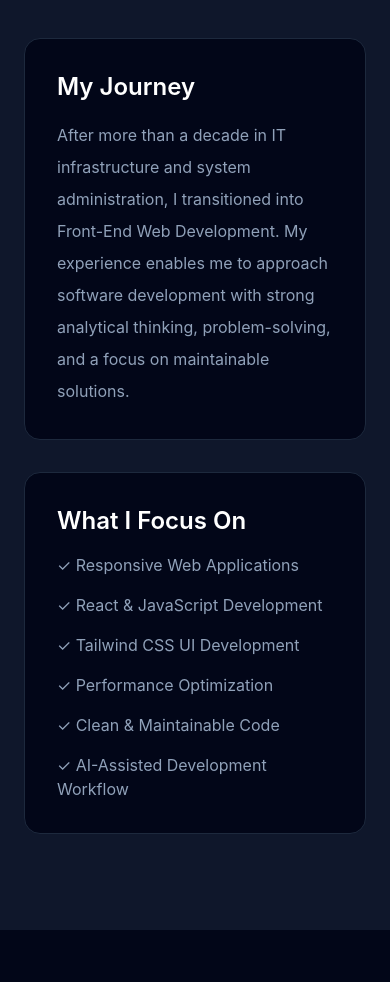
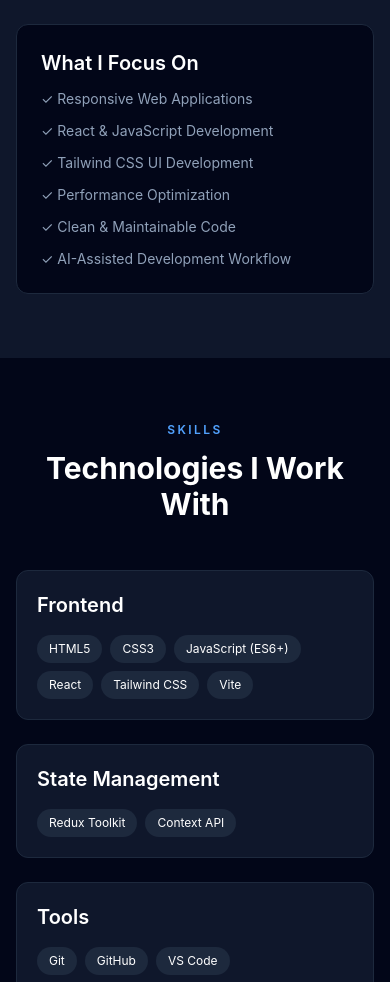
Before and after one commit to sohaib-qadir-nizamani/Portfolio, a React (Vite) app: page / in a window 390 px wide. Shown: the part 1931-2913 px from the top of the page. Built offline with nearby package versions, Linux system fonts and the light colour scheme.

Commit message:
Fix: Fix the entire application to mobile first layout

```diff
--- a/src/Components/layout/Logo.jsx
+++ b/src/Components/layout/Logo.jsx
@@ -1,18 +1,18 @@
-// import logoImg from "../../assets/images/Logo-Header-512x512.png";
 import logoImg from "../../assets/images/Logo.svg";
+
 function Logo() {
   return (
     <a
       href="/"
-      // className="flex items-center gap-2 text-xl font-bold tracking-tight text-white"
       className="interactive flex shrink-0 items-center transition duration-300 hover:opacity-90"
     >
       <img
         src={logoImg}
         alt="SQ TechWorks Logo"
-        className="h-10 w-auto transition duration-300 hover:scale-105 active:scale-105 sm:h-12 sm:max-w-none md:h-12 md:max-w-36 md:translate-x-0 lg:h-18 lg:max-w-56"
+        className="h-5 w-auto transition duration-300 hover:scale-105 active:scale-105 sm:h-10 md:h-12 lg:h-18"
       />
     </a>
   );
 }
+
 export default Logo;
--- a/src/Components/layout/Navbar.jsx
+++ b/src/Components/layout/Navbar.jsx
@@ -21,7 +21,7 @@ function Navbar() {
 
   return (
     <>
-      <Container className="flex h-24 items-center justify-between">
+      <Container className="flex h-12 items-center justify-between sm:h-14 md:h-16">
         <Logo />
 
         <NavLinks />
--- a/src/Components/sections/About.jsx
+++ b/src/Components/sections/About.jsx
@@ -1,17 +1,20 @@
 const About = () => {
   return (
-    <section id="about" className="bg-slate-900 px-6 py-24 text-white lg:px-8">
+    <section
+      id="about"
+      className="bg-slate-900 px-4 py-16 text-white sm:px-6 md:py-24 lg:px-8"
+    >
       <div className="mx-auto max-w-7xl">
-        <div className="mb-16 text-center">
-          <p className="text-sm font-semibold tracking-[0.3em] text-blue-400 uppercase">
+        <div className="mb-12 text-center sm:mb-16">
+          <p className="text-xs font-semibold tracking-[0.2em] text-blue-400 uppercase sm:text-sm sm:tracking-[0.3em]">
             About Me
           </p>
 
-          <h2 className="mt-4 text-4xl font-bold md:text-5xl">
+          <h2 className="mt-3 text-3xl font-bold sm:mt-4 sm:text-4xl md:text-5xl">
             Turning Ideas Into Modern Web Experiences
           </h2>
 
-          <p className="mx-auto mt-6 max-w-3xl text-lg leading-8 text-slate-400">
+          <p className="mx-auto mt-4 max-w-3xl text-base leading-7 text-slate-400 sm:mt-6 sm:text-lg sm:leading-8">
             I am a Front-End Web Application Developer with a strong background
             in IT and system administration. I enjoy building responsive,
             accessible, and high-performance web applications using modern
@@ -20,11 +23,13 @@ const About = () => {
           </p>
         </div>
 
-        <div className="grid gap-8 md:grid-cols-2">
-          <div className="rounded-2xl border border-slate-800 bg-slate-950 p-8 transition-all duration-300 ease-out hover:-translate-y-1 hover:scale-[1.02] hover:shadow-[0_0_24px_rgba(59,130,246,0.22)] hover:shadow-blue-500/20 active:-translate-y-1 active:scale-[1.02] active:shadow-[0_0_24px_rgba(59,130,246,0.22)] active:shadow-blue-500/20">
-            <h3 className="mb-4 text-2xl font-semibold">My Journey</h3>
+        <div className="grid gap-6 sm:gap-8 md:grid-cols-2">
+          <div className="rounded-xl border border-slate-800 bg-slate-950 p-6 transition-all duration-300 ease-out hover:-translate-y-1 hover:scale-[1.02] hover:shadow-[0_0_24px_rgba(59,130,246,0.22)] hover:shadow-blue-500/20 active:-translate-y-1 active:scale-[1.02] active:shadow-[0_0_24px_rgba(59,130,246,0.22)] active:shadow-blue-500/20 sm:rounded-2xl sm:p-8">
+            <h3 className="mb-3 text-xl font-semibold sm:mb-4 sm:text-2xl">
+              My Journey
+            </h3>
 
-            <p className="leading-8 text-slate-400">
+            <p className="text-sm leading-6 text-slate-400 sm:text-base sm:leading-8">
               After more than a decade in IT infrastructure and system
               administration, I transitioned into Front-End Web Development. My
               experience enables me to approach software development with strong
@@ -33,10 +38,12 @@ const About = () => {
             </p>
           </div>
 
-          <div className="rounded-2xl border border-slate-800 bg-slate-950 p-8 transition-all duration-300 ease-out hover:-translate-y-1 hover:scale-[1.02] hover:shadow-[0_0_24px_rgba(59,130,246,0.22)] hover:shadow-blue-500/20 active:-translate-y-1 active:scale-[1.02] active:shadow-[0_0_24px_rgba(59,130,246,0.22)] active:shadow-blue-500/20">
-            <h3 className="mb-4 text-2xl font-semibold">What I Focus On</h3>
+          <div className="rounded-xl border border-slate-800 bg-slate-950 p-6 transition-all duration-300 ease-out hover:-translate-y-1 hover:scale-[1.02] hover:shadow-[0_0_24px_rgba(59,130,246,0.22)] hover:shadow-blue-500/20 active:-translate-y-1 active:scale-[1.02] active:shadow-[0_0_24px_rgba(59,130,246,0.22)] active:shadow-blue-500/20 sm:rounded-2xl sm:p-8">
+            <h3 className="mb-3 text-xl font-semibold sm:mb-4 sm:text-2xl">
+              What I Focus On
+            </h3>
 
-            <ul className="space-y-4 text-slate-400">
+            <ul className="space-y-3 text-sm text-slate-400 sm:space-y-4 sm:text-base">
               <li>✓ Responsive Web Applications</li>
               <li>✓ React & JavaScript Development</li>
               <li>✓ Tailwind CSS UI Development</li>
--- a/src/Components/sections/Contact.jsx
+++ b/src/Components/sections/Contact.jsx
@@ -4,52 +4,50 @@ const Contact = () => {
   return (
     <section
       id="contact"
-      className="bg-slate-900 px-6 py-24 text-white lg:px-8"
+      className="bg-slate-900 px-4 py-16 text-white sm:px-6 md:py-24 lg:px-8"
     >
       <div className="mx-auto max-w-4xl text-center">
-        <p className="text-sm font-semibold tracking-[0.3em] text-blue-400 uppercase">
+        <p className="text-xs font-semibold tracking-[0.2em] text-blue-400 uppercase sm:text-sm sm:tracking-[0.3em]">
           Contact
         </p>
 
-        <h2 className="mt-4 text-4xl font-bold md:text-5xl">
+        <h2 className="mt-3 text-3xl font-bold sm:mt-4 sm:text-4xl md:text-5xl">
           Let's Work Together
         </h2>
 
-        <p className="mx-auto mt-6 max-w-2xl text-lg leading-8 text-slate-400">
+        <p className="mx-auto mt-4 max-w-2xl text-base leading-7 text-slate-400 sm:mt-6 sm:text-lg sm:leading-8">
           I'm available for freelance, contract, and remote Front-End
           Development opportunities. Feel free to reach out.
         </p>
 
-        <div className="mt-12 flex flex-wrap justify-center gap-4">
+        <div className="mt-8 flex flex-wrap justify-center gap-3 sm:mt-12 sm:gap-4 [@media(max-width:20rem)]:flex-col">
           <a
-            href="mailto:YOUR_EMAIL@gmail.com"
-            className="transitionactive:translate-y-1 rounded-xl bg-blue-600 px-7 py-3 font-semibold duration-300 hover:-translate-y-1 hover:bg-blue-700 active:bg-blue-700"
+            href="mailto:sohaib.qadir82@gmail.com"
+            className="rounded-lg bg-blue-600 px-5 py-2.5 text-sm font-semibold transition duration-300 hover:-translate-y-1 hover:bg-blue-700 active:bg-blue-700 sm:rounded-xl sm:px-7 sm:py-3 sm:text-base [@media(max-width:20rem)]:text-center"
           >
             Email Me
           </a>
 
           <a
-            // href="https://github.com/YOUR_USERNAME"
             href="https://github.com/sohaib-qadir-nizamani"
             target="_blank"
             rel="noreferrer"
-            className="rounded-xl border border-slate-700 px-7 py-3 font-semibold transition duration-300 hover:-translate-y-1 hover:border-blue-500 active:translate-y-1 active:border-blue-500"
+            className="rounded-lg border border-slate-700 px-5 py-2.5 text-sm font-semibold transition duration-300 hover:-translate-y-1 hover:border-blue-500 active:translate-y-1 active:border-blue-500 sm:rounded-xl sm:px-7 sm:py-3 sm:text-base [@media(max-width:20rem)]:text-center"
           >
             GitHub
           </a>
 
           <a
-            // href="https://linkedin.com/in/YOUR_USERNAME"
             href="https://www.linkedin.com/in/sohaib-qadir-5a9256b0/"
             target="_blank"
             rel="noreferrer"
-            className="rounded-xl border border-slate-700 px-7 py-3 font-semibold transition duration-300 hover:-translate-y-1 hover:border-blue-500 active:translate-y-1 active:border-blue-500"
+            className="rounded-lg border border-slate-700 px-5 py-2.5 text-sm font-semibold transition duration-300 hover:-translate-y-1 hover:border-blue-500 active:translate-y-1 active:border-blue-500 sm:rounded-xl sm:px-7 sm:py-3 sm:text-base [@media(max-width:20rem)]:text-center"
           >
             LinkedIn
           </a>
         </div>
 
-        <div className="mt-12 flex justify-center gap-8 text-3xl">
+        <div className="mt-8 flex justify-center gap-6 text-2xl sm:mt-12 sm:gap-8 sm:text-3xl">
           <a
             href="mailto:sohaib.qadir82@gmail.com"
             className="text-slate-400 transition hover:-translate-y-1 hover:text-blue-400 active:translate-y-1 active:text-blue-400"
--- a/src/Components/sections/Footer.jsx
+++ b/src/Components/sections/Footer.jsx
@@ -5,18 +5,20 @@ const Footer = () => {
 
   return (
     <footer className="relative border-t border-slate-800 bg-slate-950">
-      <div className="mx-auto flex max-w-7xl flex-col items-center gap-10 px-6 pt-16 pb-8">
+      <div className="mx-auto flex max-w-7xl flex-col items-center gap-6 px-4 pt-12 pb-6 sm:gap-8 sm:px-6 sm:pt-16 sm:pb-8 lg:px-8">
         {/* Branding */}
         <div className="shrink text-center">
-          <h3 className="text-2xl font-bold text-white">Sohaib Qadir</h3>
+          <h3 className="text-xl font-bold text-white sm:text-2xl">
+            Sohaib Qadir
+          </h3>
 
-          <p className="mt-2 text-slate-400">
+          <p className="mt-1 text-xs text-slate-400 sm:mt-2 sm:text-sm">
             Front-End Web Application Developer
           </p>
         </div>
 
         {/* Navigation */}
-        <nav className="flex shrink flex-wrap justify-center gap-6 text-sm text-slate-400">
+        <nav className="flex shrink flex-wrap justify-center gap-4 text-xs text-slate-400 sm:gap-6 sm:text-sm">
           <a
             href="#home"
             className="transition hover:text-blue-400 active:text-blue-400"
@@ -61,13 +63,13 @@ const Footer = () => {
         </nav>
 
         {/* Social Links */}
-        <div className="flex shrink items-center gap-6">
+        <div className="flex shrink items-center gap-5 sm:gap-6">
           <a
-            href="mailto:sohaib.qadir82@@gmail.com"
+            href="mailto:sohaib.qadir82@gmail.com"
             aria-label="Email"
             className="text-slate-400 transition duration-300 hover:-translate-y-1 hover:text-blue-400 active:-translate-y-1 active:text-blue-400"
           >
-            <FaEnvelope size={22} />
+            <FaEnvelope size={20} className="sm:h-[22px] sm:w-[22px]" />
           </a>
 
           <a
@@ -77,7 +79,7 @@ const Footer = () => {
             aria-label="GitHub"
             className="text-slate-400 transition duration-300 hover:-translate-y-1 hover:text-blue-400 active:-translate-y-1 active:text-blue-400"
           >
-            <FaGithub size={22} />
+            <FaGithub size={20} className="sm:h-[22px] sm:w-[22px]" />
           </a>
 
           <a
@@ -87,13 +89,13 @@ const Footer = () => {
             aria-label="LinkedIn"
             className="text-slate-400 transition duration-300 hover:-translate-y-1 hover:text-blue-400 active:-translate-y-1 active:text-blue-400"
           >
-            <FaLinkedin size={22} />
+            <FaLinkedin size={20} className="sm:h-[22px] sm:w-[22px]" />
           </a>
         </div>
 
         {/* Copyright */}
-        <div className="shrink border-t border-slate-800 pt-6 text-center">
-          <p className="text-sm text-slate-500">
+        <div className="w-full shrink border-t border-slate-800 pt-5 text-center sm:pt-6">
+          <p className="text-xs text-slate-500 sm:text-sm">
             © {year} Sohaib Qadir. All Rights Reserved.
           </p>
         </div>
--- a/src/Components/sections/Hero.jsx
+++ b/src/Components/sections/Hero.jsx
@@ -105,7 +105,7 @@ const Hero = () => {
             />
 
             <motion.div
-              className="relative h-72 w-72 overflow-hidden rounded-full border-4 border-blue-500 bg-slate-900 shadow-[0_0_60px_rgba(59,130,246,0.35)] sm:h-80 sm:w-80 lg:h-96 lg:w-96 [@media(max-width:16rem)]:h-36 [@media(max-width:16rem)]:w-36 [@media(max-width:25rem)]:h-56 [@media(max-width:25rem)]:w-56"
+              className="relative h-36 w-36 overflow-hidden rounded-full border-4 border-blue-500 bg-slate-900 shadow-[0_0_60px_rgba(59,130,246,0.35)] sm:h-80 sm:w-80 lg:h-96 lg:w-96 [@media(min-width:25rem)]:h-56 [@media(min-width:25rem)]:w-56"
               initial={
                 shouldReduceMotion
                   ? false
--- a/src/Components/sections/Projects.jsx
+++ b/src/Components/sections/Projects.jsx
@@ -29,54 +29,57 @@ const Projects = () => {
   return (
     <section
       id="projects"
-      className="bg-slate-900 px-6 py-24 text-white lg:px-8"
+      className="bg-slate-900 px-4 py-16 text-white sm:px-6 md:py-24 lg:px-8"
     >
       <div className="mx-auto max-w-7xl">
-        <div className="mb-16 text-center">
-          <p className="text-sm font-semibold tracking-[0.3em] text-blue-400 uppercase">
+        <div className="mb-12 text-center sm:mb-16">
+          <p className="text-xs font-semibold tracking-[0.2em] text-blue-400 uppercase sm:text-sm sm:tracking-[0.3em]">
             Projects
           </p>
 
-          <h2 className="mt-4 text-4xl font-bold md:text-5xl">
+          <h2 className="mt-3 text-3xl font-bold sm:mt-4 sm:text-4xl md:text-5xl">
             Featured Projects
           </h2>
         </div>
 
-        <div className="grid gap-8 md:grid-cols-2 lg:grid-cols-3">
+        <div className="grid gap-6 sm:gap-8 md:grid-cols-2 lg:grid-cols-3">
           {projects.map((project) => (
             <article
               key={project.title}
-              className="rounded-2xl border border-slate-800 bg-slate-950 p-8 transition hover:-translate-y-2 hover:border-blue-500 active:-translate-y-2 active:border-blue-500"
+              className="rounded-xl border border-slate-800 bg-slate-950 p-6 transition hover:-translate-y-2 hover:border-blue-500 active:-translate-y-2 active:border-blue-500 sm:rounded-2xl sm:p-8"
             >
-              <div className="mb-6 h-48 rounded-xl bg-slate-800"></div>
+              <div className="mb-4 h-40 rounded-lg bg-slate-800 sm:mb-6 sm:h-48 sm:rounded-xl"></div>
 
-              <h3 className="text-2xl font-semibold">{project.title}</h3>
+              <h3 className="text-xl font-semibold sm:text-2xl">
+                {project.title}
+              </h3>
 
-              <p className="mt-4 text-slate-400">{project.description}</p>
+              <p className="mt-3 text-sm text-slate-400 sm:mt-4 sm:text-base">
+                {project.description}
+              </p>
 
-              <div className="mt-6 flex flex-wrap gap-2">
+              <div className="mt-5 flex flex-wrap gap-2 sm:mt-6">
                 {project.tech.map((item) => (
                   <span
                     key={item}
-                    className="rounded-full bg-slate-800 px-3 py-1 text-sm"
+                    className="rounded-full bg-slate-800 px-2.5 py-0.5 text-xs sm:px-3 sm:py-1 sm:text-sm"
                   >
                     {item}
                   </span>
                 ))}
               </div>
 
-              <div className="mt-8 flex justify-center gap-4 [@media(max-width:20rem)]:flex-col">
+              <div className="mt-6 flex justify-center gap-4 sm:mt-8 [@media(max-width:20rem)]:flex-col">
                 <a
                   href={project.github}
-                  // className="rounded-lg bg-blue-600 px-4 py-2 duration-300 hover:bg-blue-700 active:scale-90 active:bg-blue-700"
-                  className="shrink rounded-lg bg-blue-600 px-4 py-2 transition-transform duration-1000 ease-out hover:bg-blue-700 active:scale-90 active:bg-blue-700 [@media(max-width:20rem)]:text-center"
+                  className="shrink rounded-lg bg-blue-600 px-4 py-2 text-sm transition-transform duration-1000 ease-out hover:bg-blue-700 active:scale-90 active:bg-blue-700 sm:text-base [@media(max-width:20rem)]:text-center"
                 >
                   GitHub
                 </a>
 
                 <a
                   href={project.live}
-                  className="shrink rounded-lg border border-slate-700 px-4 py-2 transition-transform duration-1000 ease-out hover:border-blue-500 active:scale-90 active:border-blue-500 [@media(max-width:20rem)]:text-center"
+                  className="shrink rounded-lg border border-slate-700 px-4 py-2 text-sm transition-transform duration-1000 ease-out hover:border-blue-500 active:scale-90 active:border-blue-500 sm:text-base [@media(max-width:20rem)]:text-center"
                 >
                   Live Demo
                 </a>
--- a/src/Components/sections/Skills.jsx
+++ b/src/Components/sections/Skills.jsx
@@ -21,31 +21,37 @@ const skills = {
 
 const Skills = () => {
   return (
-    <section id="skills" className="bg-slate-950 px-6 py-24 text-white lg:px-8">
+    <section
+      id="skills"
+      className="bg-slate-950 px-4 py-16 text-white sm:px-6 md:py-24 lg:px-8"
+    >
       <div className="mx-auto max-w-7xl">
-        <div className="mb-16 text-center">
-          <p className="text-sm font-semibold tracking-[0.3em] text-blue-400 uppercase">
+        <div className="mb-12 text-center sm:mb-16">
+          <p className="text-xs font-semibold tracking-[0.2em] text-blue-400 uppercase sm:text-sm sm:tracking-[0.3em]">
             Skills
           </p>
 
-          <h2 className="mt-4 text-4xl font-bold md:text-5xl">
+          <h2 className="mt-3 text-3xl font-bold sm:mt-4 sm:text-4xl md:text-5xl">
             Technologies I Work With
           </h2>
         </div>
 
-        <div className="grid gap-8 md:grid-cols-2">
+        <div className="grid gap-6 sm:gap-8 md:grid-cols-2">
           {Object.entries(skills).map(([title, items]) => (
+            // Skill Card
             <div
               key={title}
-              className="rounded-2xl border border-slate-800 bg-slate-900 p-8"
+              className="rounded-xl border border-slate-800 bg-slate-900 p-5 sm:rounded-2xl sm:p-8"
             >
-              <h3 className="mb-6 text-2xl font-semibold">{title}</h3>
+              <h3 className="mb-4 text-xl font-semibold sm:mb-6 sm:text-2xl">
+                {title}
+              </h3>
 
-              <div className="flex flex-wrap gap-3">
+              <div className="flex flex-wrap gap-2 sm:gap-3">
                 {items.map((item) => (
                   <span
                     key={item}
-                    className="rounded-full bg-slate-800 px-4 py-2 text-sm transition hover:bg-blue-600 active:bg-blue-600"
+                    className="rounded-full bg-slate-800 px-3 py-1.5 text-xs transition hover:bg-blue-600 active:bg-blue-600 sm:px-4 sm:py-2 sm:text-sm"
                   >
                     {item}
                   </span>
```
Also changed, not shown: src/Components/sections/Experience.jsx (+18 -124 lines).
